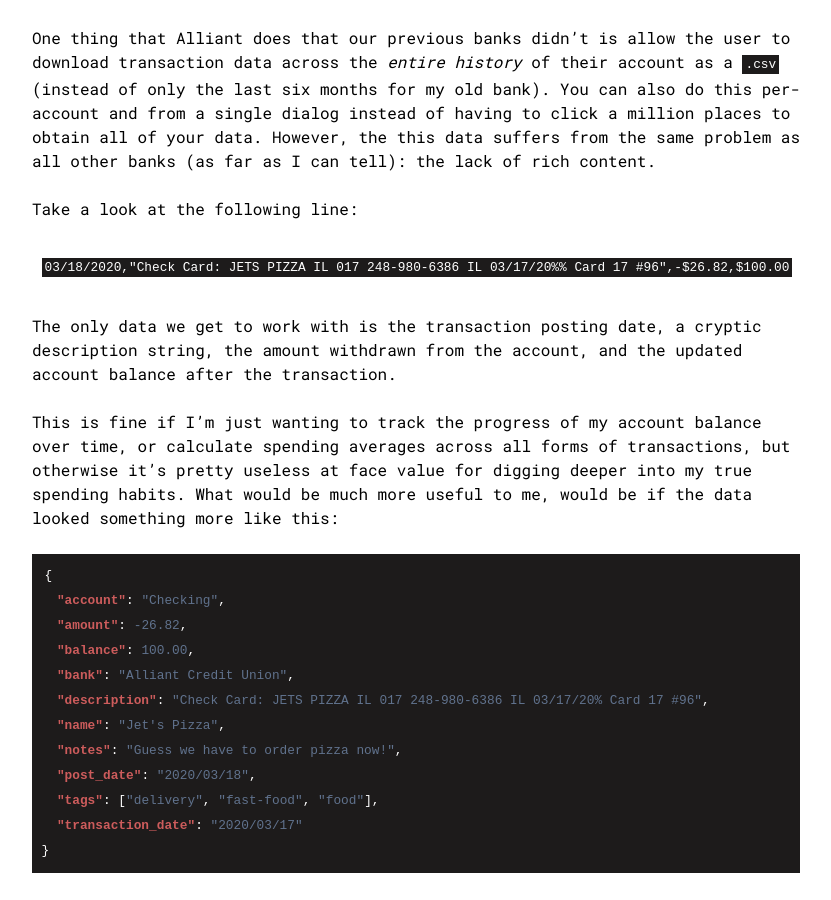
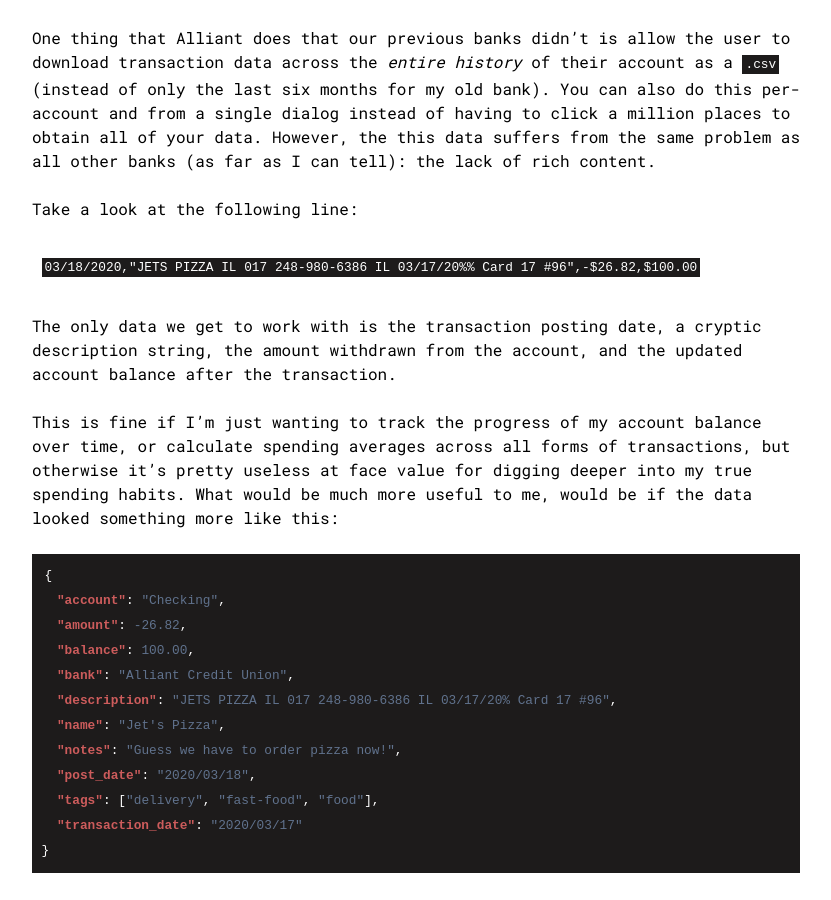
Before and after one commit to HarrisonTotty/harrisontotty.github.io, a Jekyll site: the page built from _posts/2020-04-21-tcat.md, in a window 1280 px wide and 900 px high, scrolled down 406 px. Shown: the whole window, without its empty margins (224-1055 px from the left). Built offline with Jekyll 4.4.1, drawn with Linux system fonts in a browser that asks for light colours; some of the changed text lies outside the part shown.

Commit message:
Make example CSV fit

````diff
--- a/_posts/2020-04-21-tcat.md
+++ b/_posts/2020-04-21-tcat.md
@@ -25,7 +25,7 @@
 Take a look at the following line:
 
 ```csv
-03/18/2020,"Check Card: JETS PIZZA IL 017 248-980-6386 IL 03/17/20%% Card 17 #96",-$26.82,$100.00
+03/18/2020,"JETS PIZZA IL 017 248-980-6386 IL 03/17/20%% Card 17 #96",-$26.82,$100.00
 ```
 
 The only data we get to work with is the transaction posting date, a cryptic
@@ -44,7 +44,7 @@
   "amount": -26.82,
   "balance": 100.00,
   "bank": "Alliant Credit Union",
-  "description": "Check Card: JETS PIZZA IL 017 248-980-6386 IL 03/17/20% Card 17 #96",
+  "description": "JETS PIZZA IL 017 248-980-6386 IL 03/17/20% Card 17 #96",
   "name": "Jet's Pizza",
   "notes": "Guess we have to order pizza now!",
   "post_date": "2020/03/18",
@@ -89,7 +89,7 @@
  'bank': 'Alliant',
  'account': 'Checking',
  'date': datetime.datetime(2020, 03, 18, 0, 0),
- 'desc': 'Check Card: JETS PIZZA IL 017 248-980-6386 IL 03/17/20% Card 17 #96',
+ 'desc': 'JETS PIZZA IL 017 248-980-6386 IL 03/17/20% Card 17 #96',
  'amount': -26.82,
  'bal': 100.00
 }
````
